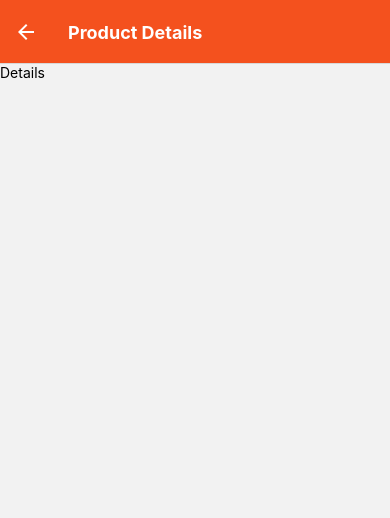
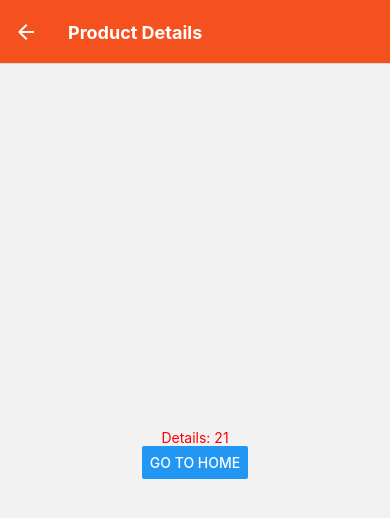
Before and after one commit to rishavConsoleLog21/ChaiAurReactNative, a React Native app in the folder styler/: screen /Home in a window 390 px wide. Both pictures are taken after a click on the button "GO TO DETAILS". Shown: the top 518 px of the page. Built offline with nearby package versions, Linux system fonts and the light colour scheme.

Commit message:
Add navigation to details page

```diff
--- a/styler/src/screens/Details.tsx
+++ b/styler/src/screens/Details.tsx
@@ -1,10 +1,29 @@
-import {StyleSheet, Text, View} from 'react-native';
+import {Button, StyleSheet, Text, View} from 'react-native';
 import React from 'react';
 
-const Details = () => {
+// Navigation
+import {NativeStackScreenProps} from '@react-navigation/native-stack';
+import {RootStackParamList} from '../App';
+import {useNavigation} from '@react-navigation/native';
+import {NativeStackNavigationProp} from '@react-navigation/native-stack';
+
+type DetailsProps = NativeStackScreenProps<RootStackParamList, 'Details'>;
+
+const Details = ({route}: DetailsProps) => {
+  const {productId} = route.params;
+  const navigation =
+    useNavigation<NativeStackNavigationProp<RootStackParamList>>();
+
   return (
-    <View>
-      <Text>Details</Text>
+    <View style={styles.container}>
+      <Text style={styles.smallText}>Details: {productId}</Text>
+      <Button
+        title="Go to Home"
+        //onPress={() => navigation.navigate('Home')}
+        //onPress={() => navigation.goBack()} //NOTE: goBack is used to go back to the previous screen
+        //onPress={() => navigation.pop(2)} //NOTE: pop is used to go back to the previous two screens
+        onPress={() => navigation.popToTop()} //NOTE: popToTop is used to go back to the first screen
+      />
     </View>
   );
 };
```
